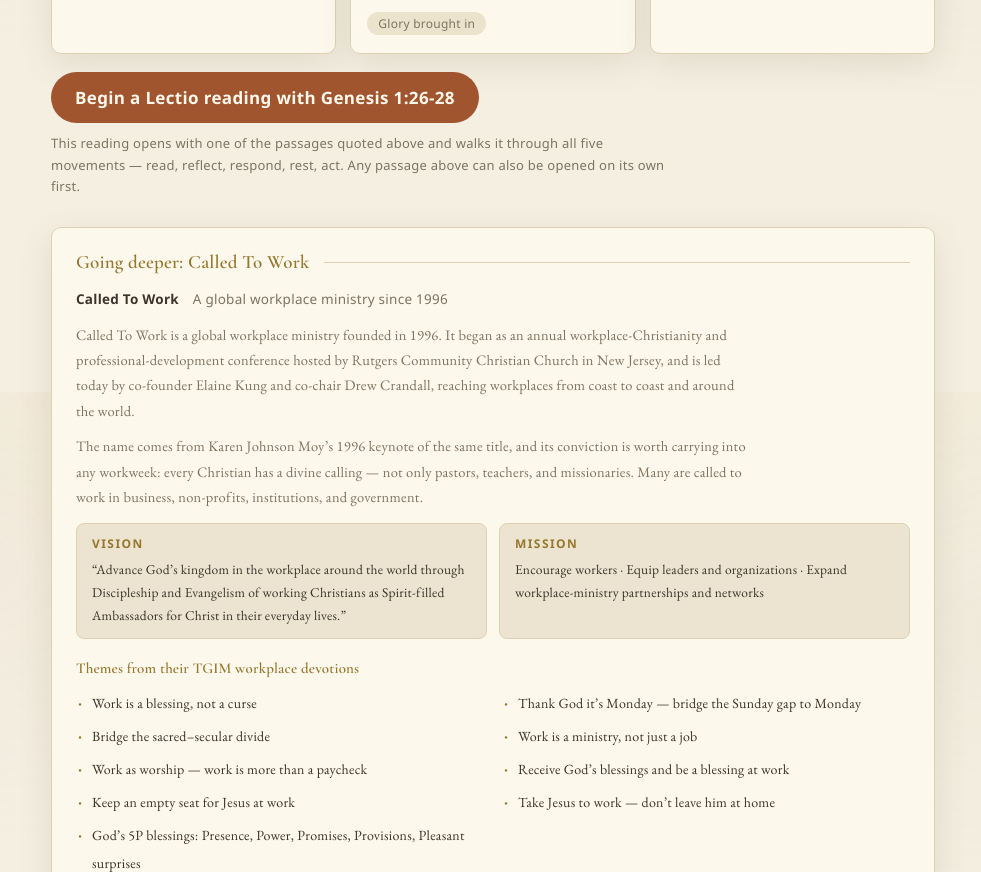
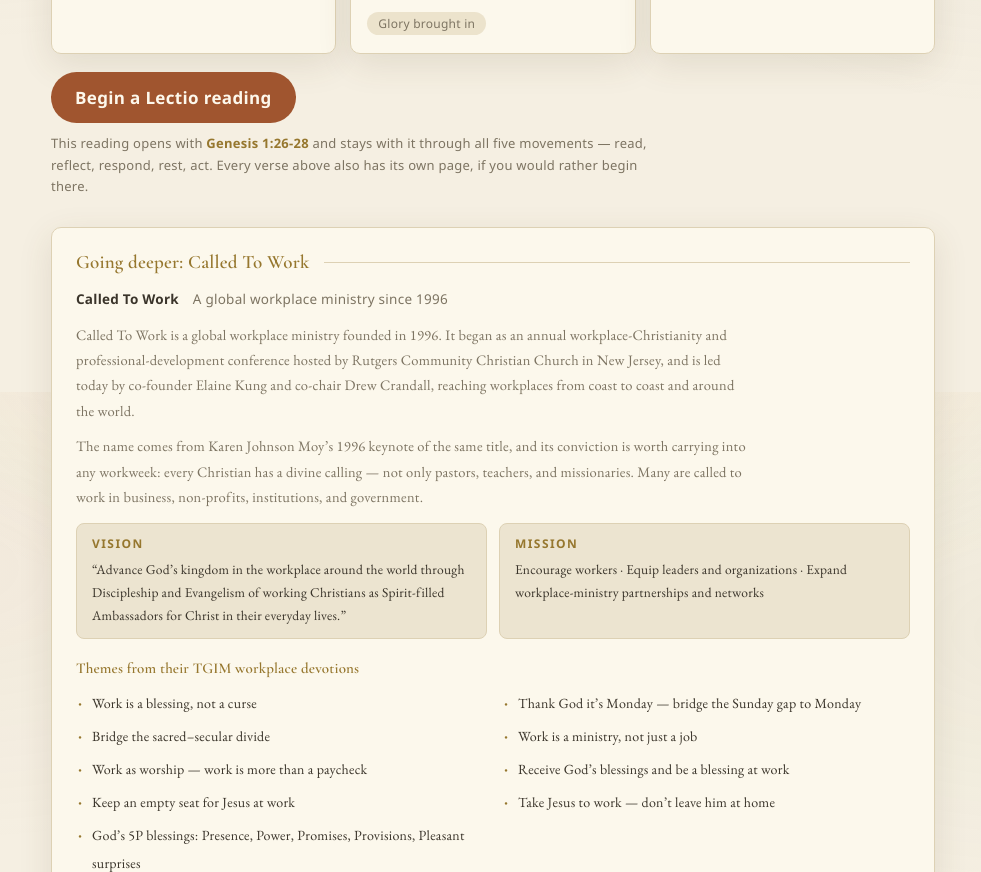
Before and after one commit to ericzhoun/lectio, an Astro site: page /topics/work in a window 1280 px wide. Shown: the part 3608-4480 px from the top of the page, without its empty margins (147-1128 px from the left). Built offline with nearby package versions, Linux system fonts and the light colour scheme; Astro itself is replaced by a stand-in of ours.

Commit message:
topics: begin the Lectio reading from a passage the page quotes
The topic hubs' "Begin a Lectio reading" went to /today, which opens the
dated lectionary walk — a passage with no relation to the verses the page
lists. Pin the walk to the topic's lead passage instead, through the same
/today?verse=<slug> entry point the library pages use, and name that passage
in a note under the button so the promise is visible before the click. The
walk runs under a `verse:` pseudo-day, so the reader's dated walk for today
is untouched.

The work-and-calling guide gets the same treatment: it opens Genesis 2:15,
the first passage it cites.

- lib/topics: topicLeadVerse() plus tests (every topic resolves a URL-safe lead)
- checks: astro check 0 errors / 0 warnings (27 hints), 637 tests pass (the
  assistant-loop suite only fails collection when OPENAI_API_KEY is unset in
  the shell; it passes with a placeholder key), build green, and every one of
  the 15 topic pages followed through to its own passage in EN and ZH.

```diff
--- a/src/pages/topics/[slug].astro
+++ b/src/pages/topics/[slug].astro
@@ -89,14 +89,14 @@ const title = lang === 'zh'
         data-event="cta_click"
         data-event-props='{"slot":"topic_walk"}'
       >
-        {lang === 'zh'
-          ? `从${leadVerse.refZh}开始一次圣言诵读`
-          : `Begin a Lectio reading with ${leadVerse.refEn}`}
+        {lang === 'zh' ? '开始一次圣言诵读' : 'Begin a Lectio reading'}
       </a>
       <p class="topic-walk-note">
-        {lang === 'zh'
-          ? '这次诵读从本页所引的这段经文开始，依次走诵读、默想、祈祷、默观与行动。也可以先点开上面任何一段，单读它，再决定从哪里开始。'
-          : 'This reading opens with one of the passages quoted above and walks it through all five movements — read, reflect, respond, rest, act. Any passage above can also be opened on its own first.'}
+        {lang === 'zh' ? (
+          <>这次诵读从 <strong>{leadVerse.refZh}</strong> 开始，并一直停在这段经文里，走完诵读、默想、祈祷、默观与行动五个步骤。上面每一段经文也各有自己的页面，想从别处开始也可以。</>
+        ) : (
+          <>This reading opens with <strong>{leadVerse.refEn}</strong> and stays with it through all five movements — read, reflect, respond, rest, act. Every verse above also has its own page, if you would rather begin there.</>
+        )}
       </p>
     </div>
   )}
@@ -146,6 +146,7 @@ const title = lang === 'zh'
     font-size: 13px; line-height: 1.65; color: var(--text-dim);
     font-family: var(--font-ui);
   }
+  .topic-walk-note strong { color: var(--gold); font-weight: 600; }
 
   .topic-more { margin-top: 26px; }
   .topic-more h2 { font-size: 16px; color: var(--gold); margin: 0 0 10px; }
```
Also changed, not shown: src/lib/__tests__/topics.test.ts (+19 -1 lines), src/pages/library/work-and-calling.astro (+14 -3 lines).
